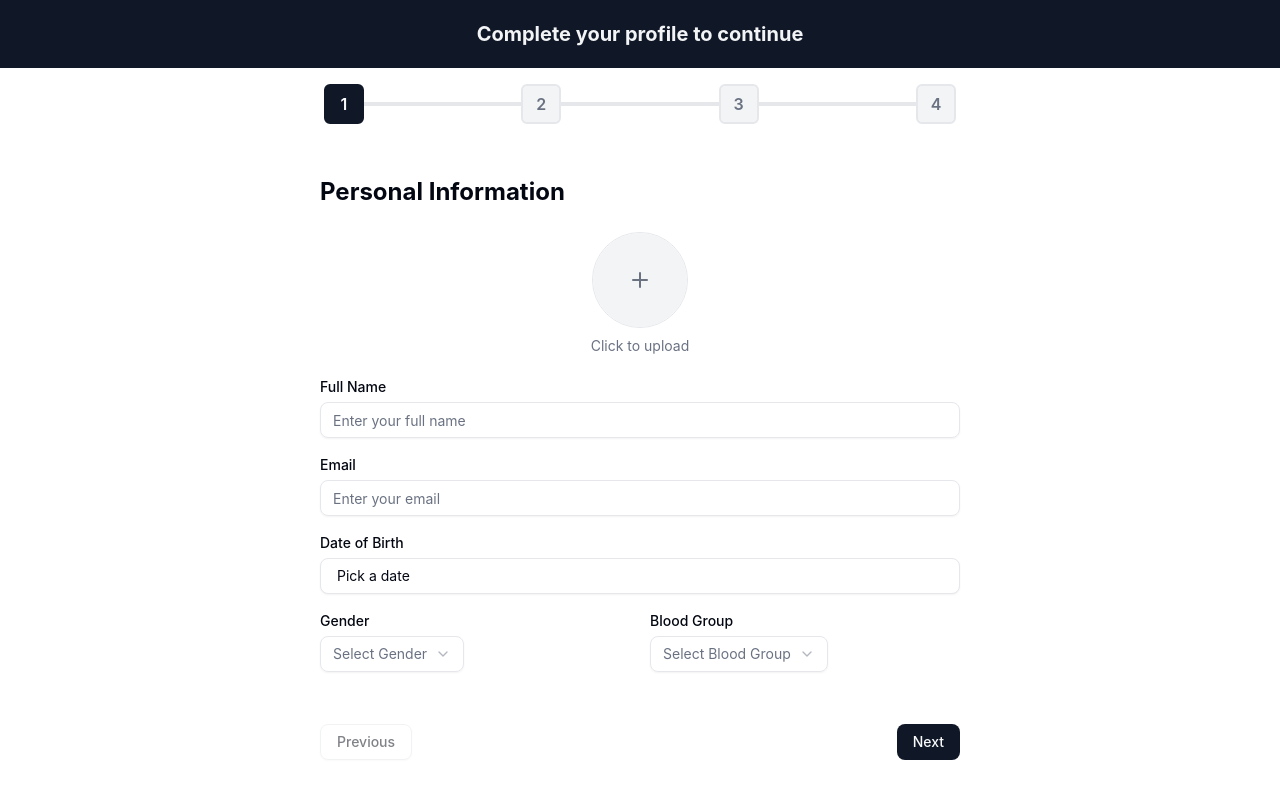
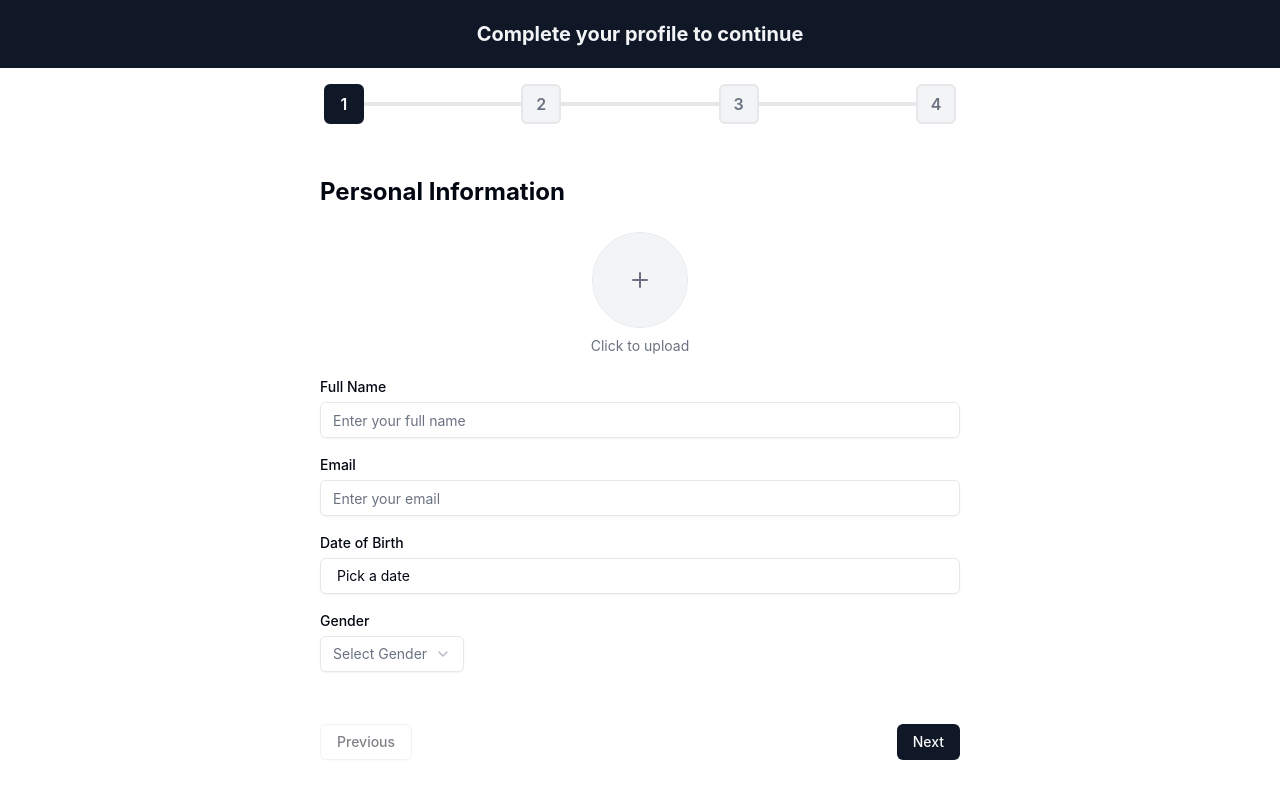
Before and after one commit to Yasir-Ali-Swe/ReactBlueprints, a React (Vite) app: page /patient-onboarding/1 in a window 1280 px wide. Built offline with nearby package versions, Linux system fonts and the light colour scheme.

Commit message:
Update patient personal info step

```diff
--- a/src/components/onboarding/PatientOnboardingStep/PersonalInfoStep.jsx
+++ b/src/components/onboarding/PatientOnboardingStep/PersonalInfoStep.jsx
@@ -77,13 +77,22 @@ const PersonalInfoStep = ({ currentStep }) => {
         {/* Full Name */}
         <div className="space-y-2">
           <Label htmlFor="fullName">Full Name</Label>
-          <Input id="fullName" placeholder="Enter your full name" />
+          <Input
+            id="fullName"
+            placeholder="Enter your full name"
+            className={"rounded-sm"}
+          />
         </div>
 
         {/* Email */}
         <div className="space-y-2">
           <Label htmlFor="email">Email</Label>
-          <Input id="email" placeholder="Enter your email" type="email" />
+          <Input
+            id="email"
+            placeholder="Enter your email"
+            type="email"
+            className={"rounded-sm"}
+          />
         </div>
 
         {/* Date of Birth */}
@@ -93,7 +102,7 @@ const PersonalInfoStep = ({ currentStep }) => {
             <PopoverTrigger asChild>
               <Button
                 variant="outline"
-                className="w-full justify-start text-left font-normal"
+                className="w-full justify-start text-left font-normal rounded-sm"
               >
                 {date ? format(date, "PPP") : "Pick a date"}
               </Button>
@@ -103,6 +112,7 @@ const PersonalInfoStep = ({ currentStep }) => {
                 mode="single"
                 selected={date}
                 onSelect={setDate}
+                className={"rounded-sm"}
                 initialFocus
               />
             </PopoverContent>
@@ -114,37 +124,15 @@ const PersonalInfoStep = ({ currentStep }) => {
           <div className="space-y-2">
             <Label>Gender</Label>
             <Select>
-              <SelectTrigger>
+              <SelectTrigger className="rounded-sm">
                 <SelectValue placeholder="Select Gender" />
               </SelectTrigger>
-              <SelectContent>
+              <SelectContent className={"rounded-sm"}>
                 <SelectGroup>
                   <SelectLabel>Gender</SelectLabel>
                   <SelectItem value="male">Male</SelectItem>
                   <SelectItem value="female">Female</SelectItem>
                   <SelectItem value="other">Other</SelectItem>
-                </SelectGroup>
-              </SelectContent>
-            </Select>
-          </div>
-
-          <div className="space-y-2">
-            <Label>Blood Group</Label>
-            <Select>
-              <SelectTrigger>
-                <SelectValue placeholder="Select Blood Group" />
-              </SelectTrigger>
-              <SelectContent>
-                <SelectGroup>
-                  <SelectLabel>Blood Group</SelectLabel>
-                  <SelectItem value="A+">A+</SelectItem>
-                  <SelectItem value="A-">A-</SelectItem>
-                  <SelectItem value="B+">B+</SelectItem>
-                  <SelectItem value="B-">B-</SelectItem>
-                  <SelectItem value="AB+">AB+</SelectItem>
-                  <SelectItem value="AB-">AB-</SelectItem>
-                  <SelectItem value="O+">O+</SelectItem>
-                  <SelectItem value="O-">O-</SelectItem>
                 </SelectGroup>
               </SelectContent>
             </Select>
@@ -158,6 +146,7 @@ const PersonalInfoStep = ({ currentStep }) => {
             variant="outline"
             onClick={handlePrevious}
             disabled={currentStep === 1}
+            className={"rounded-sm"}
           >
             Previous
           </Button>
@@ -166,6 +155,7 @@ const PersonalInfoStep = ({ currentStep }) => {
             type="button"
             onClick={handleNext}
             disabled={currentStep === 4}
+            className={"rounded-sm"}
           >
             Next
           </Button>
```
